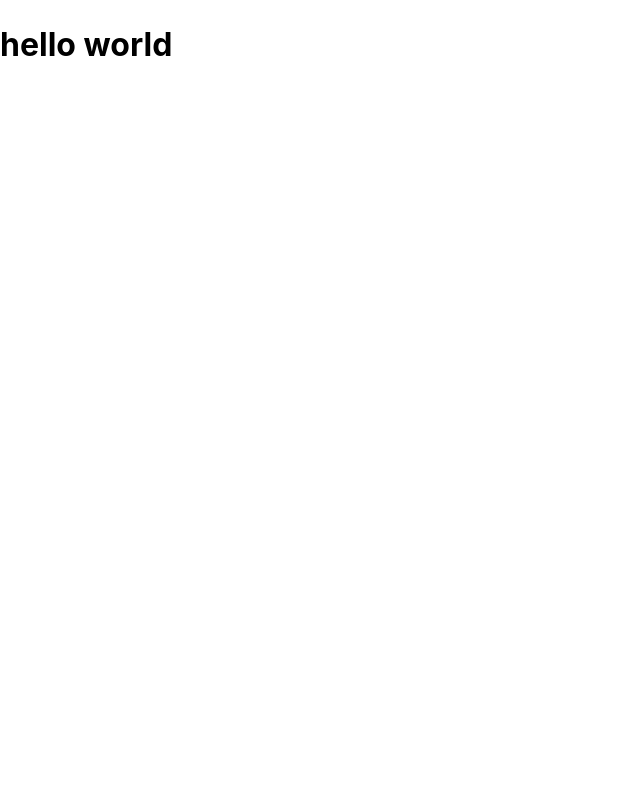
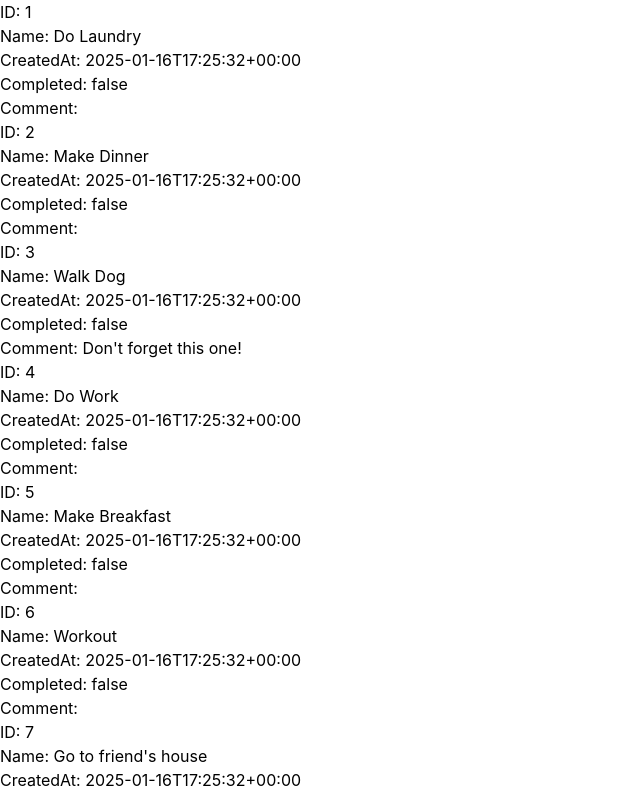
Before and after one commit to taipeik9/todo-app, a React (Vite) app in the folder front-end/: page / in a window 1280 px wide. Shown: the top 795 px of the page, without its empty margins (0-640 px from the left). Built offline with nearby package versions, Linux system fonts and the light colour scheme.

Commit message:
created todo component

```diff
--- a/front-end/src/App.tsx
+++ b/front-end/src/App.tsx
@@ -1,9 +1,10 @@
 import "./App.css";
+import Todo from "./components/Todo";
 
 export default function App() {
   return (
     <div>
-      <h1>hello world</h1>
+      <Todo />
     </div>
   );
 }
--- /dev/null
+++ b/front-end/src/components/Todo.tsx
@@ -0,0 +1,19 @@
+import { todos } from "../todos";
+import { todoType } from "../types/TodoType";
+import "./Todo.css";
+
+export default function Todo() {
+  return (
+    <div>
+      {todos.map((todo: todoType) => (
+        <div className="todo-item">
+          <div>ID: {todo.id}</div>
+          <div>Name: {todo.name}</div>
+          <div>CreatedAt: {todo.date.format()}</div>
+          <div>Completed: {todo.completed.toString()}</div>
+          <div>Comment: {todo.comment}</div>
+        </div>
+      ))}
+    </div>
+  );
+}
--- a/front-end/src/todos.ts
+++ b/front-end/src/todos.ts
@@ -1 +1,60 @@
-export const todos = [];
+import dayjs from "dayjs";
+
+export const todos = [
+  {
+    id: "1",
+    name: "Do Laundry",
+    date: dayjs(),
+    completed: false,
+    comment: null,
+  },
+  {
+    id: "2",
+    name: "Make Dinner",
+    date: dayjs(),
+    completed: false,
+    comment: null,
+  },
+  {
+    id: "3",
+    name: "Walk Dog",
+    date: dayjs(),
+    completed: false,
+    comment: "Don't forget this one!",
+  },
+  {
+    id: "4",
+    name: "Do Work",
+    date: dayjs(),
+    completed: false,
+    comment: null,
+  },
+  {
+    id: "5",
+    name: "Make Breakfast",
+    date: dayjs(),
+    completed: false,
+    comment: null,
+  },
+  {
+    id: "6",
+    name: "Workout",
+    date: dayjs(),
+    completed: false,
+    comment: null,
+  },
+  {
+    id: "7",
+    name: "Go to friend's house",
+    date: dayjs(),
+    completed: false,
+    comment: "so fun!",
+  },
+  {
+    id: "8",
+    name: "Go to class",
+    date: dayjs(),
+    completed: false,
+    comment: null,
+  },
+];
```
Also changed, not shown: front-end/src/components/Todo.css (added).
